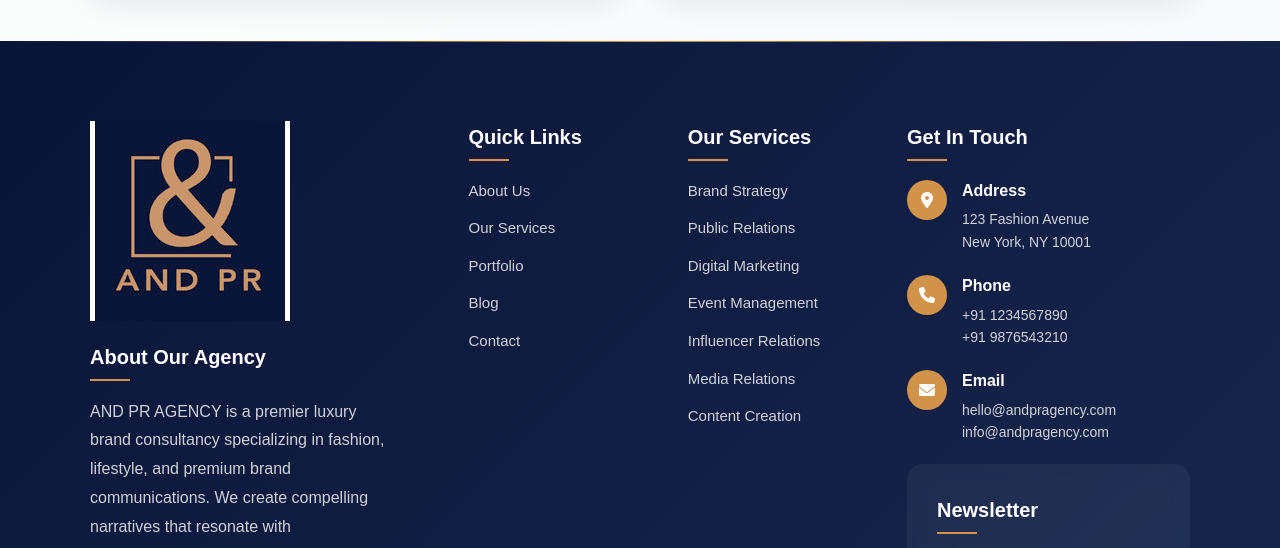
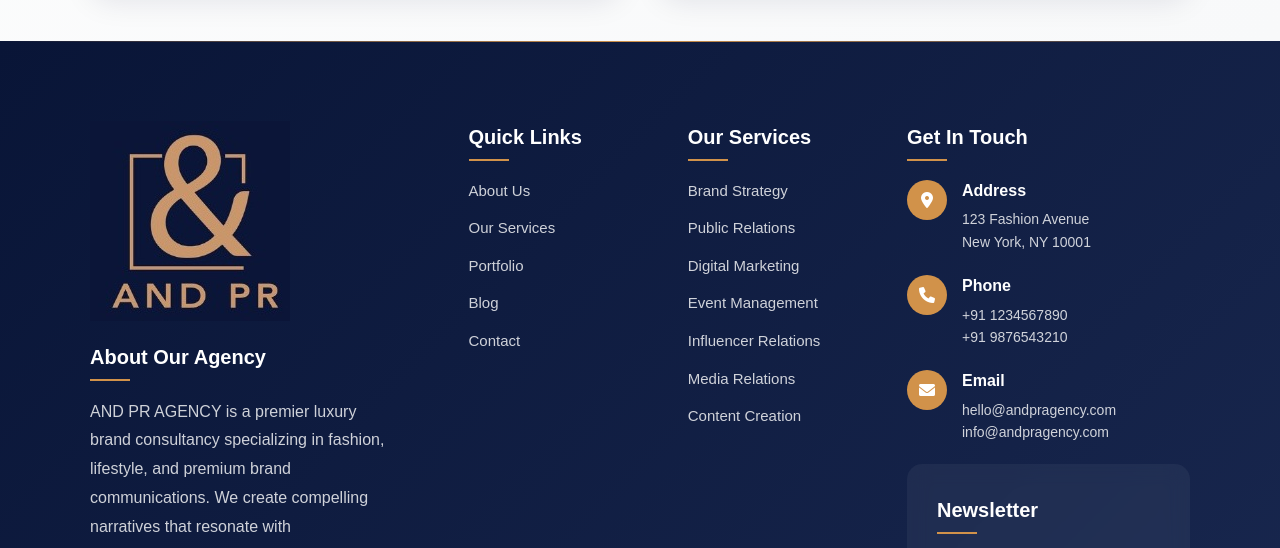
Before and after one commit to abhaytomar01/Demo-site, a plain HTML site: page index.html in a window 1280 px wide. Shown: the part 5160-5708 px from the top of the page. Drawn offline with nearby package versions, Linux system fonts and the light colour scheme.

Commit message:
Update index.html

```diff
--- a/index.html
+++ b/index.html
@@ -1622,7 +1622,7 @@
         }
 
         .footer-logo {
-            background-image: url(and_pr_logo.png);
+            background-image: url(anpr_image.jpg);
             /* font-size: 24px; */
             /* font-weight: 300; */
             letter-spacing: 6px;
```
